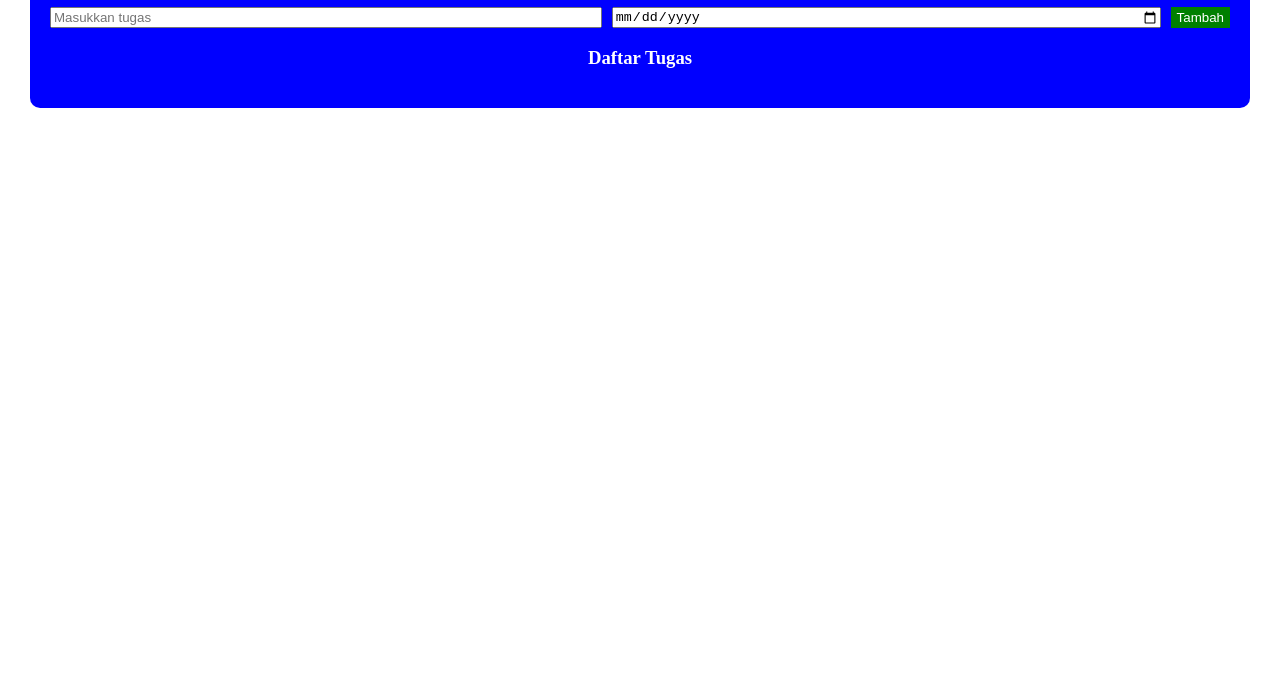
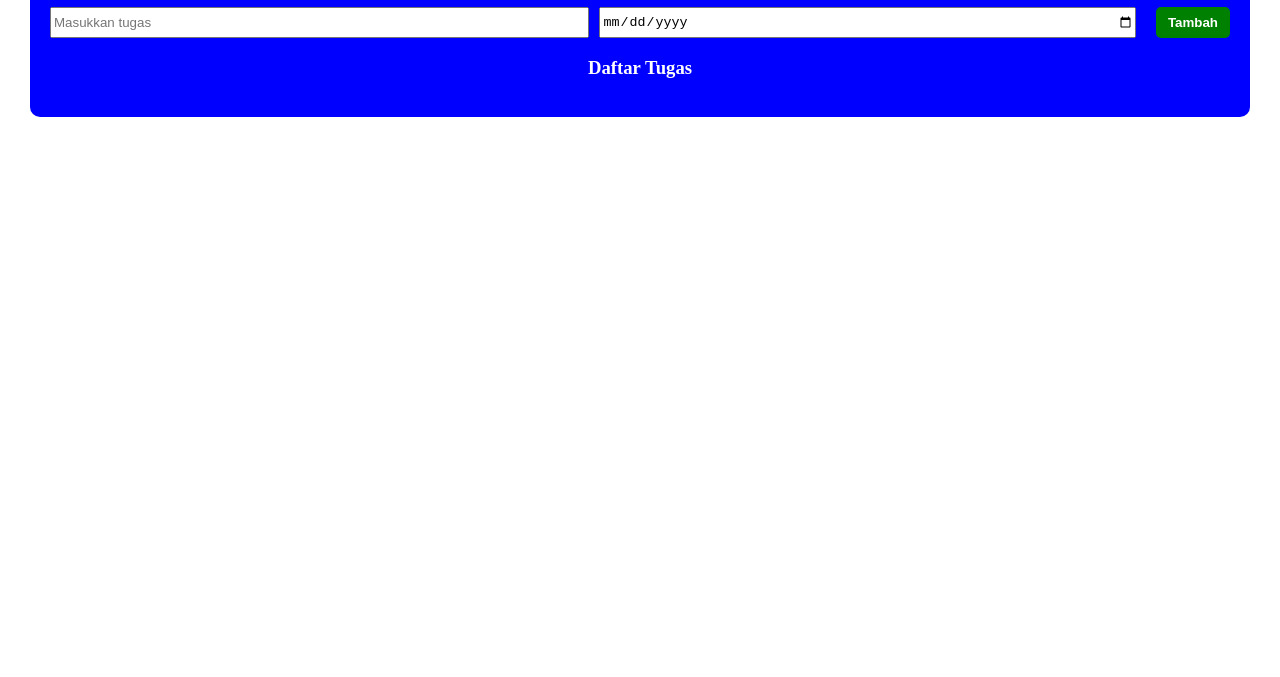
Before and after one commit to YuanD-co/TugasSatu_4B_0026., a plain HTML site: page index.html in a window 1280 px wide. Shown: the part 123-800 px from the top of the page. Drawn offline with Linux system fonts and the light colour scheme.

Commit message:
Styling tombol

```diff
--- a/style.css
+++ b/style.css
@@ -57,3 +57,13 @@ h3{
     width: fit-content;
     border: 2px solid green;
 }
+
+button{
+    margin-left: 10px;
+    padding: 8px 12px;
+    border: none;
+    border-radius: 5px;
+    cursor: pointer;
+    font-weight: bold;
+    transition: 0.3s;
+}
```
